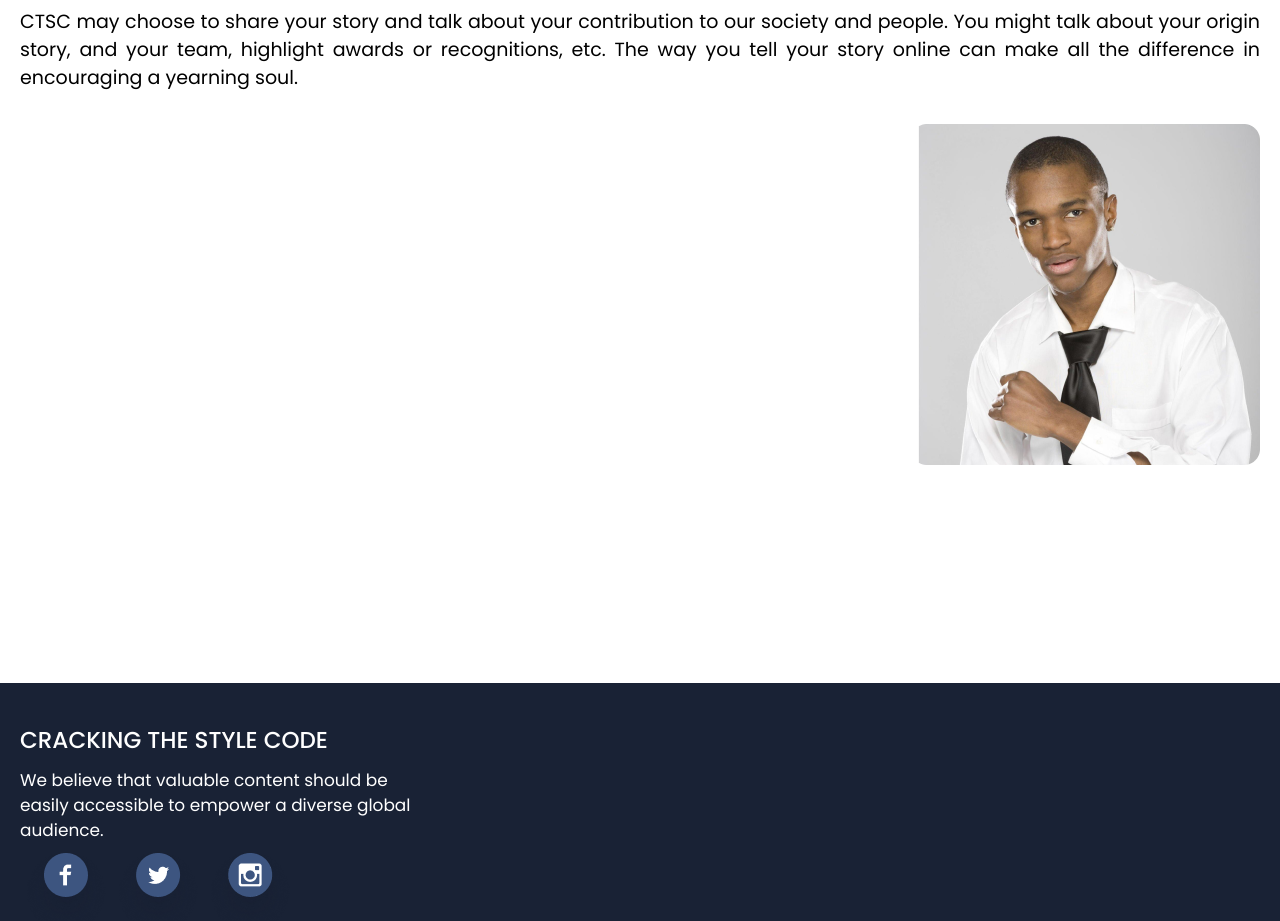
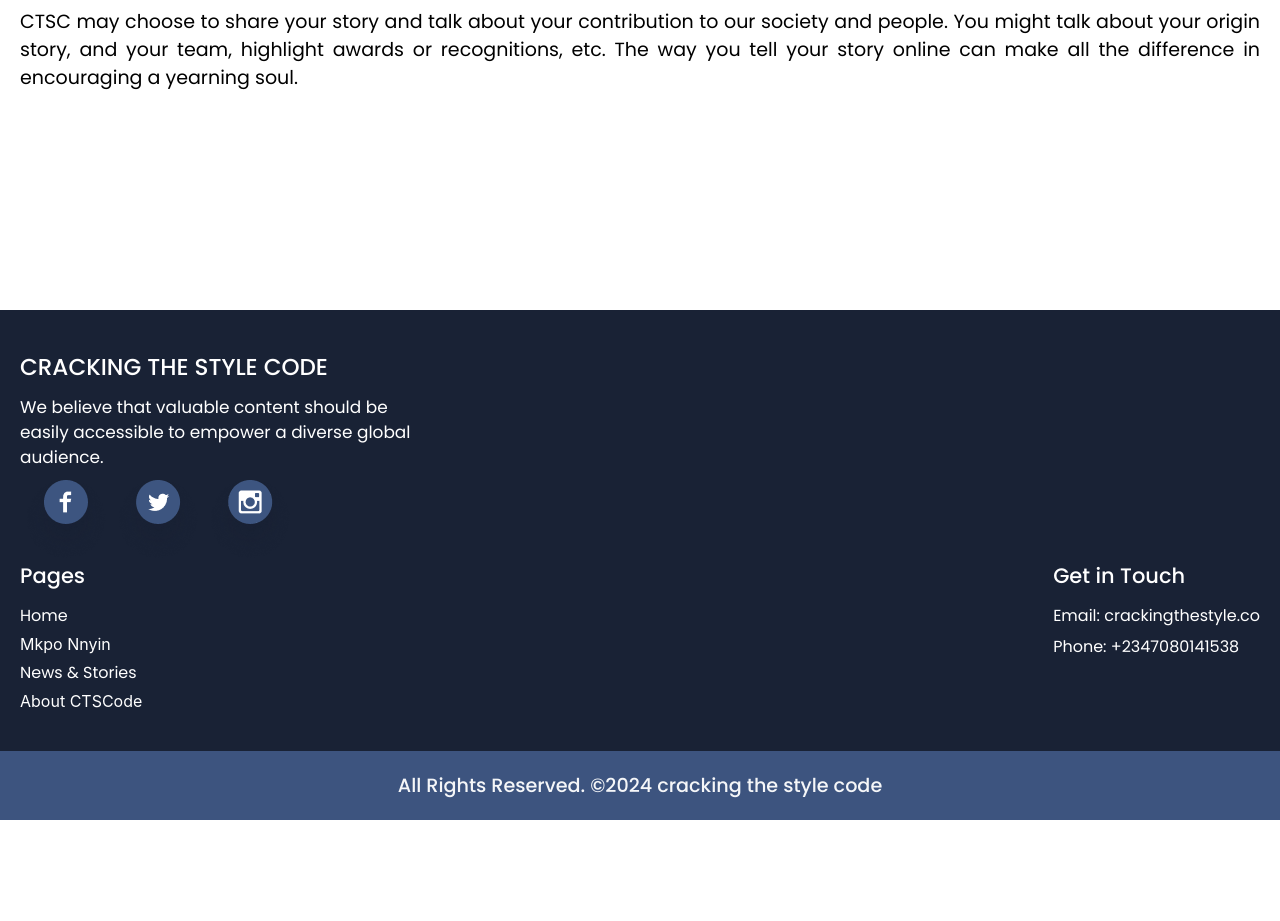
Before and after one commit to VictorAkan/ctsc, a React (Vite) app: page /ibompartnersone in a window 1280 px wide. Shown: the part 1140-2061 px from the top of the page. After the commit the page ends 1960 px from the top, so only its background shows below. Built offline with nearby package versions, Linux system fonts and the light colour scheme; a web font is replaced by a local one.

Commit message:
deleted an unwanted image

```diff
--- a/src/pages/IbomPartnersOne/index.jsx
+++ b/src/pages/IbomPartnersOne/index.jsx
@@ -46,7 +46,7 @@ export default function IbomPartnersOnePage() {
                             </Text>
                         </div>
                         {/* <div className="h-[39.94rem] w-[53%] md:hidden bg-[#d9d9d9]" /> */}
-                        <Img className="" src="images/rect_361_3.png" />
+                        {/* <Img className="" src="images/rect_361_3.png" /> */}
                     </div>
                 </div>
                 <Footer className="mt-[12.38rem]" />
```
